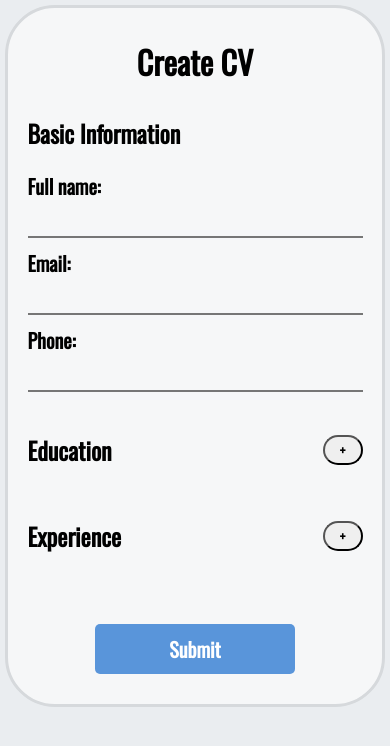
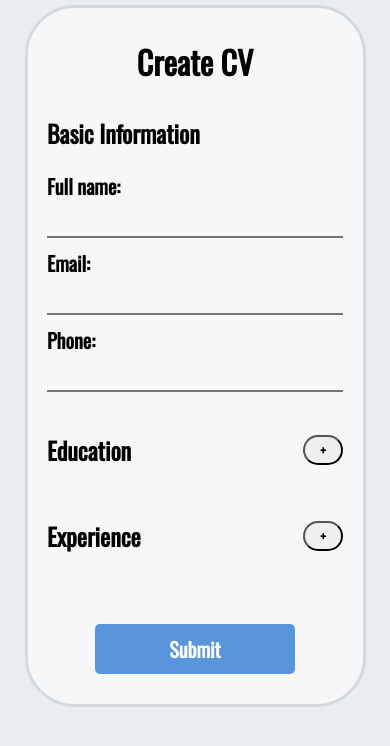
Before and after one commit to kuromika/cv-application, a React (Create React App) app: page / in a window 390 px wide. Shown: the top 746 px of the page. Built offline with nearby package versions, Linux system fonts and the light colour scheme.

Commit message:
Change mobile content size

```diff
--- a/src/styles/style.css
+++ b/src/styles/style.css
@@ -19,12 +19,12 @@ body{
 }
 
 #content{
-    width: 100%;
+    width: 90%;
     padding: 5px;
 }
 
 form{
-    background-color: #F6F7F8;;
+    background-color: #F6F7F8;
     display: flex;
     flex-direction: column;
     justify-content: center;
```
